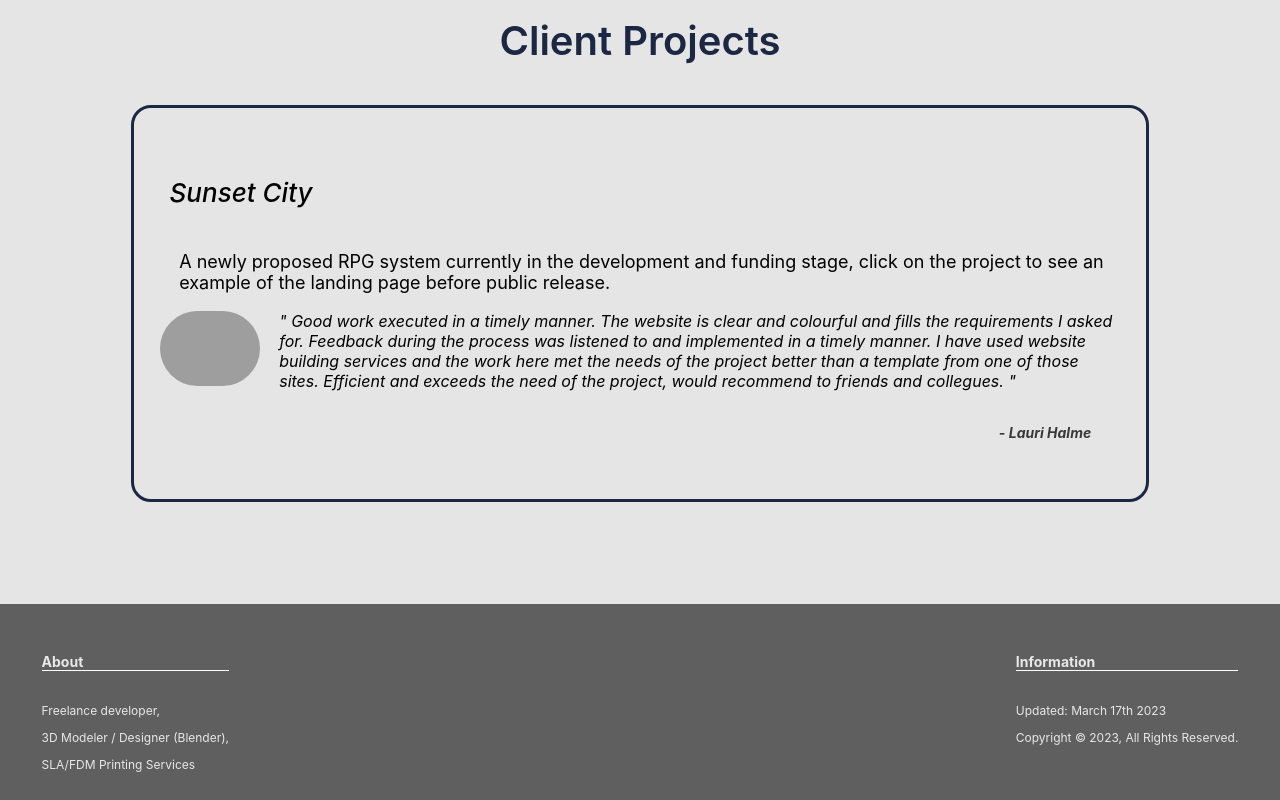
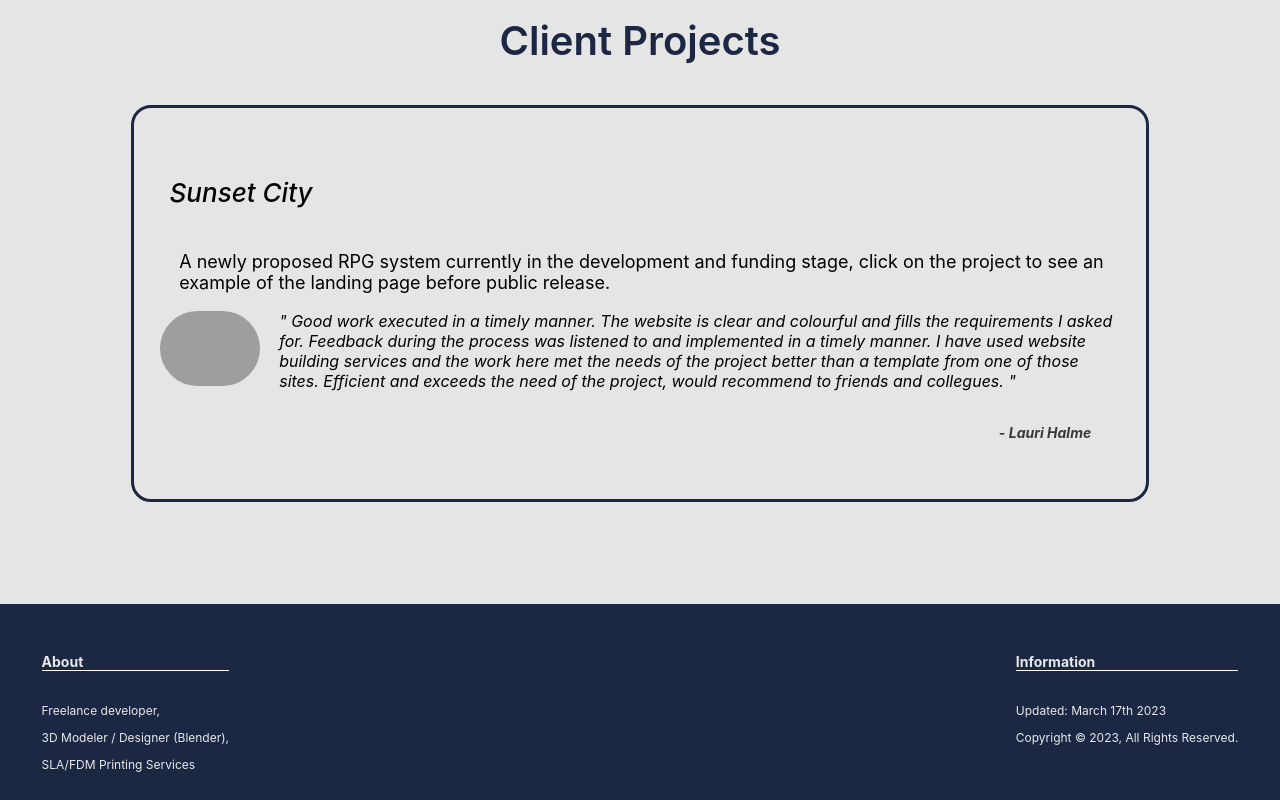
Before and after one commit to AlexBrown4020/dev-portfolio, a React (Create React App) app: page / in a window 1280 px wide. Shown: the part 2712-3512 px from the top of the page. Built offline with nearby package versions, Linux system fonts and the light colour scheme; grey boxes are pictures that could not be loaded.

Commit message:
Feat: Modifiy footer styling

```diff
--- a/src/components/footer/Footer.js
+++ b/src/components/footer/Footer.js
@@ -2,7 +2,7 @@ import './footer.css';
 
 function Footer() {
     return (
-        <div id='footer'>
+        <footer>
             <div id='footer-info-container'>
                 <section className='footer-info'>
                     <h6 className='footer-title'>About</h6>
@@ -16,7 +16,7 @@ function Footer() {
                     <p className='footer-p-content'>Copyright © 2023, All Rights Reserved.</p>
                 </section>
             </div>
-        </div>
+        </footer>
     );
 };
 
--- a/src/components/footer/footer.css
+++ b/src/components/footer/footer.css
@@ -1,5 +1,4 @@
-#footer {
-    background-color: rgb(96, 95, 95);
+footer {
     display: flex;
     flex-direction: column;
     justify-content: space-between;
```
